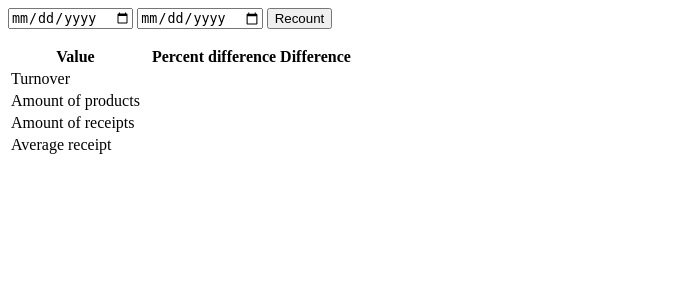
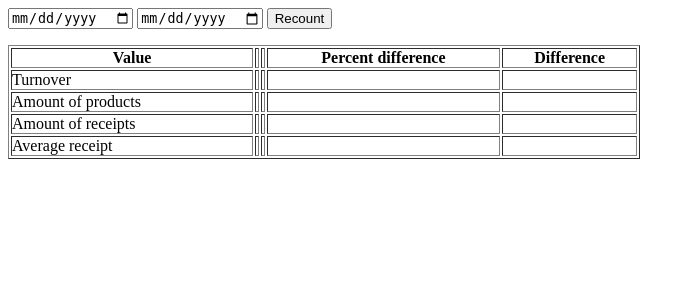
Before and after one commit to vzhufk/UsingDataWizAPI, a Django app: template templates/turnover.html in a window 1280 px wide. Shown: the top 300 px of the page, without its empty margins (0-695 px from the left). Run offline with Django 3.2, Linux system fonts and the light colour scheme; the template is opened without the code that fills it, so the values that code supplies are empty.

Commit message:
FrontEND LOL KEK CHEBUREK

```diff
--- a/templates/turnover.html
+++ b/templates/turnover.html
@@ -10,7 +10,7 @@
         <input name="date_to" type="date" value="{{ date_to }}">
         <button type="submit">Recount</button>
     </form>
-    <table>
+    <table border="1" cellpadding="0" cellspacing="2" style="width:50%;float:left">
         <tr>
             <th>Value</th>
             <th>{{ date_from }}</th>
```
Also changed, not shown: templates/sign.html (+4 -4 lines).
